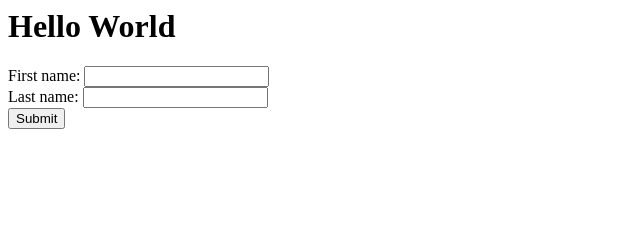
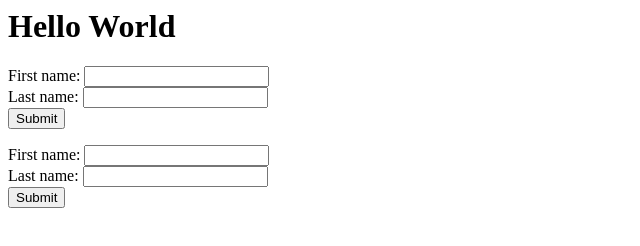
Before and after one commit to fionntmcc/DataRepresentationLab5, a website: page index.html in a window 1280 px wide. Shown: the whole page, without its empty margins (0-640 px from the left). Drawn offline with Linux system fonts and the light colour scheme.

Commit message:
Post functionality on index.html

```diff
--- a/index.html
+++ b/index.html
@@ -7,5 +7,11 @@
         Last name: <input type="text" name="lastname"><br>
         <input type="submit" value="Submit">
     </form>
+
+    <form action="/name" method="POST">
+        First name: <input type="text" name="firstname"><br>
+        Last name: <input type="text" name="lastname"><br>
+        <input type="submit" value="Submit">
+    </form>
 </body>
 </html>
--- a/package.json
+++ b/package.json
@@ -10,6 +10,7 @@
   "license": "ISC",
   "description": "",
   "dependencies": {
+    "body-parser": "^1.20.3",
     "express": "^4.21.1"
   }
 }
```
Also changed, not shown: server.js (+8 -0 lines), 1 other file.
